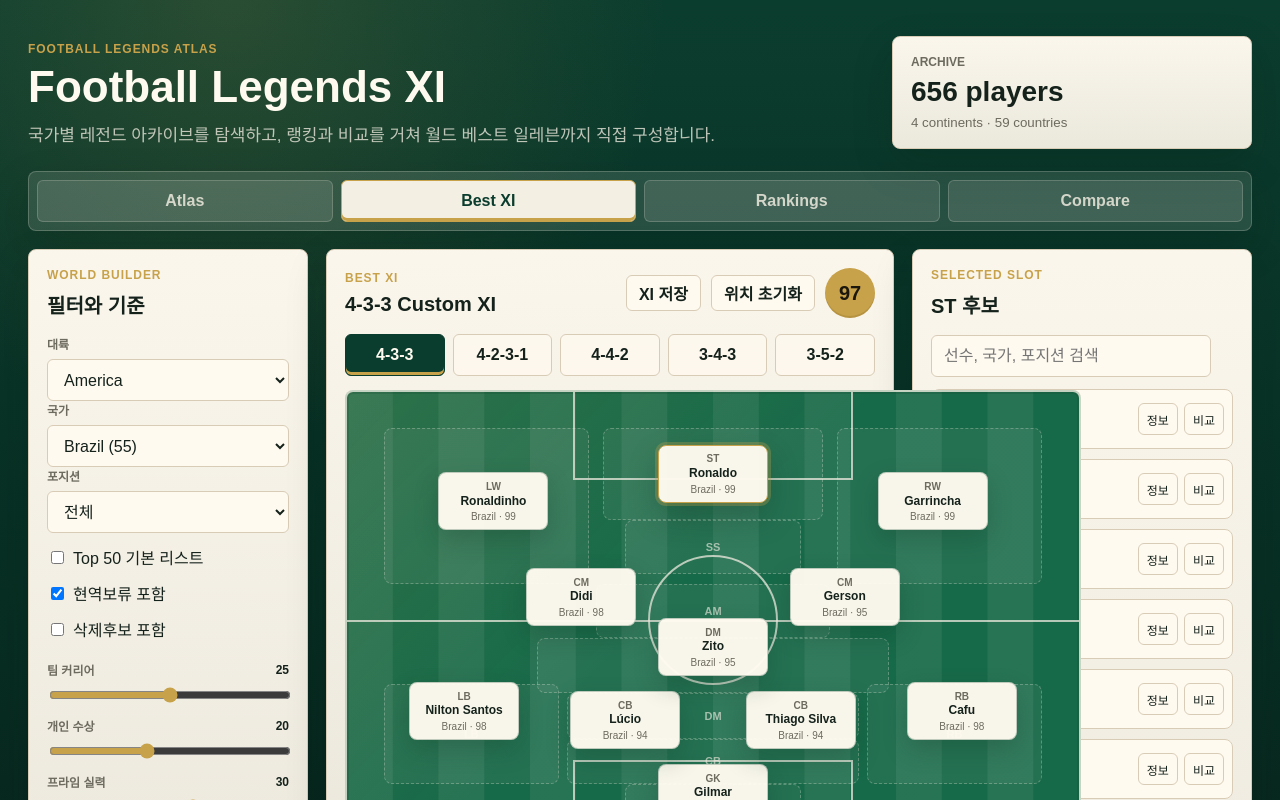
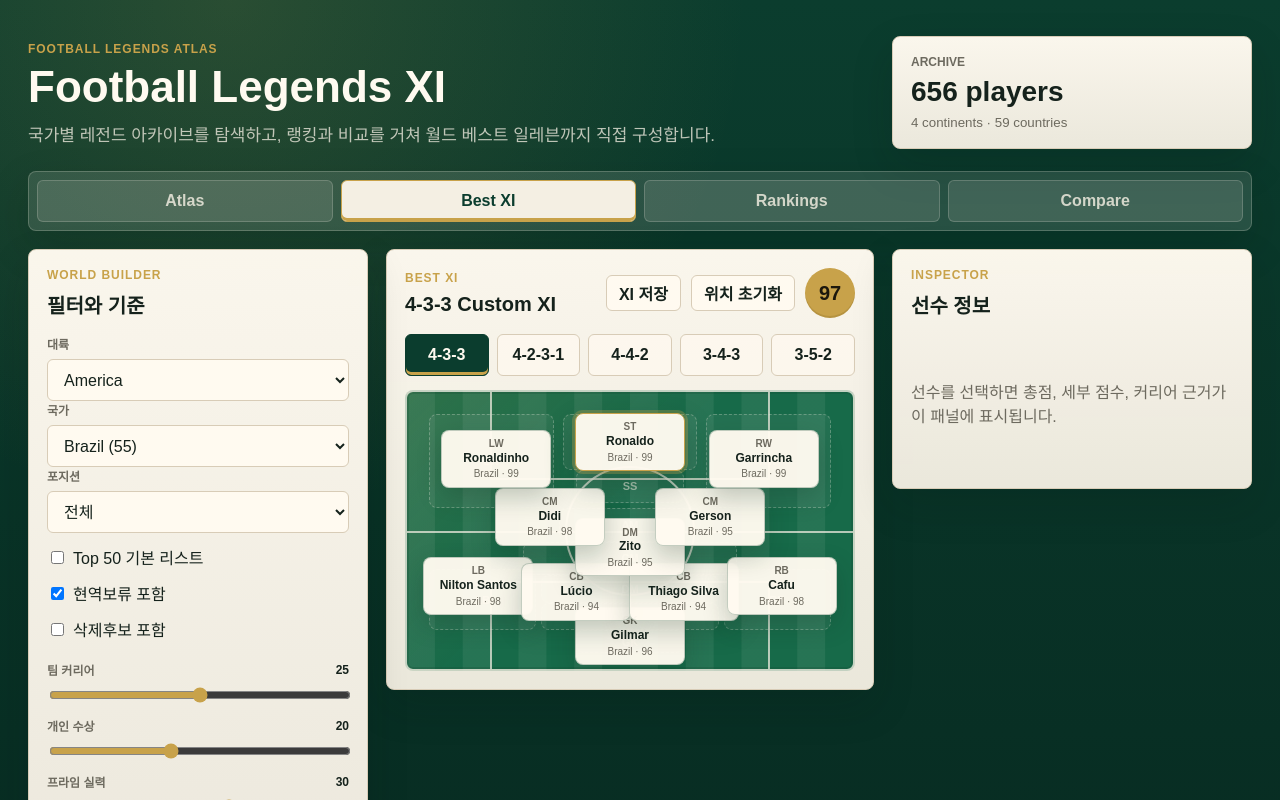
Before and after one commit to sinn357/football-legends-xi, a Next.js app: page / in a window 1280 px wide. Both pictures are taken after a click on the button "이 국가로 XI 만들기". Shown: the top 800 px of the page. Built offline with nearby package versions, Linux system fonts and the light colour scheme.

Commit message:
Rebuild phase 2 workspace layout

```diff
--- a/app/globals.css
+++ b/app/globals.css
@@ -322,19 +322,25 @@ select,
 }
 
 .atlas-grid {
-  grid-template-columns: 300px minmax(0, 1fr);
+  grid-template-columns: 300px minmax(0, 1fr) 360px;
 }
 
 .builder-grid {
-  grid-template-columns: 280px minmax(0, 1fr) 340px;
+  grid-template-columns: 340px minmax(0, 1fr) 360px;
 }
 
 .rankings-grid {
-  grid-template-columns: 300px minmax(0, 1fr);
+  grid-template-columns: 300px minmax(0, 1fr) 360px;
 }
 
 .compare-grid {
-  grid-template-columns: 340px minmax(0, 1fr);
+  grid-template-columns: 340px minmax(0, 1fr) 360px;
+}
+
+.builder-finder-panel {
+  align-content: start;
+  display: grid;
+  gap: 18px;
 }
 
 .weights-panel,
@@ -346,7 +352,8 @@ select,
 .atlas-main,
 .top-list-panel,
 .candidate-panel,
-.comparison-table-panel {
+.comparison-table-panel,
+.player-drawer {
   padding: 18px;
 }
 
@@ -354,12 +361,20 @@ select,
 .atlas-main,
 .top-list-panel,
 .candidate-panel,
-.comparison-table-panel {
+.comparison-table-panel,
+.player-drawer {
   background: linear-gradient(180deg, rgba(255, 250, 240, 0.98), rgba(244, 239, 227, 0.96));
   border: 1px solid var(--line);
   border-radius: 8px;
   box-shadow: var(--panel-shadow);
   color: var(--ink);
+}
+
+.atlas-sidebar,
+.builder-finder-panel,
+.player-drawer {
+  position: sticky;
+  top: 18px;
 }
 
 .section-heading {
@@ -469,7 +484,7 @@ input[type="range"] {
   border: 2px solid rgba(244, 239, 227, 0.78);
   border-radius: 8px;
   box-shadow: inset 0 0 0 2px rgba(20, 74, 49, 0.25);
-  min-height: 460px;
+  min-height: 0;
   overflow: hidden;
   position: relative;
 }
@@ -701,6 +716,10 @@ input[type="range"] {
   max-width: 280px;
 }
 
+.candidate-panel .search-input {
+  max-width: none;
+}
+
 .table-wrap {
   max-height: 620px;
   overflow: auto;
@@ -921,6 +940,14 @@ td strong {
   grid-template-columns: minmax(0, 1fr) 300px;
 }
 
+.atlas-grid .nation-dashboard {
+  grid-template-columns: 1fr;
+}
+
+.atlas-grid .top-list-panel {
+  order: -1;
+}
+
 .roster-section {
   display: grid;
   gap: 18px;
@@ -984,7 +1011,7 @@ td strong {
 
 .candidate-list {
   margin-top: 12px;
-  max-height: 720px;
+  max-height: min(720px, calc(100vh - 430px));
   overflow: auto;
 }
 
@@ -1115,20 +1142,17 @@ td strong {
 }
 
 .player-drawer {
-  background:
-    linear-gradient(180deg, rgba(255, 250, 240, 0.99), rgba(244, 239, 227, 0.99));
-  border-left: 1px solid var(--line);
-  bottom: 0;
-  box-shadow: -24px 0 60px rgba(4, 25, 19, 0.28);
-  color: var(--ink);
-  max-width: 460px;
+  max-height: calc(100vh - 36px);
+  min-width: 0;
+  max-width: none;
   overflow: auto;
-  padding: 22px;
-  position: fixed;
-  right: 0;
-  top: 0;
-  width: min(460px, 92vw);
-  z-index: 20;
+  width: auto;
+  z-index: 2;
+}
+
+.inspector-empty {
+  display: grid;
+  min-height: 240px;
 }
 
 .drawer-header {
--- a/components/LegendBuilder.tsx
+++ b/components/LegendBuilder.tsx
@@ -1,7 +1,7 @@
 "use client";
 
 import { useEffect, useMemo, useRef, useState } from "react";
-import type { MutableRefObject, RefObject } from "react";
+import type { MutableRefObject, ReactNode, RefObject } from "react";
 import type { Continent, LegendData, LegendPlayer, PlayerStatus, PositionCode, ScoreKey, ScoreMode } from "@/lib/legend-data";
 
 type TabId = "atlas" | "best-xi" | "rankings" | "compare";
@@ -528,6 +528,8 @@ export function LegendBuilder({ data }: { data: LegendData }) {
     });
   }
 
+  const inspector = <PlayerDetailDrawer player={selectedPlayer} onClose={() => setSelectedPlayerId(null)} onToggleCompare={toggleCompare} />;
+
   return (
     <main className="app-shell">
       <section className="workspace-header">
@@ -585,6 +587,7 @@ export function LegendBuilder({ data }: { data: LegendData }) {
           onPlayerSelect={setSelectedPlayerId}
           selectedCountryTop={selectedCountryTop}
           selectedCountrySummary={selectedCountrySummary}
+          inspector={inspector}
           weights={weights}
         />
       ) : null}
@@ -637,6 +640,7 @@ export function LegendBuilder({ data }: { data: LegendData }) {
           draggingSlotId={draggingSlotId}
           dropTargetSlotId={dropTargetSlotId}
           dropTargetRole={dropTargetRole}
+          inspector={inspector}
           weights={weights}
           onWeightChange={updateWeight}
         />
@@ -647,6 +651,7 @@ export function LegendBuilder({ data }: { data: LegendData }) {
           onPlayerSelect={setSelectedPlayerId}
           onToggleCompare={toggleCompare}
           rankings={rankingPlayers}
+          inspector={inspector}
           weights={weights}
           onWeightChange={updateWeight}
         />
@@ -659,11 +664,10 @@ export function LegendBuilder({ data }: { data: LegendData }) {
           onToggleCompare={toggleCompare}
           players={data.players}
           playerById={playerById}
+          inspector={inspector}
           weights={weights}
         />
       ) : null}
-
-      <PlayerDetailDrawer player={selectedPlayer} onClose={() => setSelectedPlayerId(null)} onToggleCompare={toggleCompare} />
     </main>
   );
 }
@@ -680,6 +684,7 @@ function AtlasView({
   onPlayerSelect,
   selectedCountryTop,
   selectedCountrySummary,
+  inspector,
   weights,
 }: {
   atlasContinent: Continent | null;
@@ -693,6 +698,7 @@ function AtlasView({
   onPlayerSelect: (playerId: string) => void;
   selectedCountryTop: Array<{ player: LegendPlayer; rating: number }>;
   selectedCountrySummary?: LegendData["countries"][number];
+  inspector: ReactNode;
   weights: WeightMap;
 }) {
   const groupedByPosition = groupPlayersByPosition(atlasPlayers);
@@ -801,6 +807,7 @@ function AtlasView({
           </aside>
         </div>
       </section>
+      {inspector}
     </section>
   );
 }
@@ -825,6 +832,7 @@ function BestXiView({
   getSlotPositionsForDrag,
   includeActiveHold,
   includeDeleteCandidates,
+  inspector,
   manualSlots,
   onAssignPlayer,
   onCandidateQueryChange,
@@ -871,6 +879,7 @@ function BestXiView({
   getSlotPositionsForDrag: () => Record<string, SlotPosition>;
   includeActiveHold: boolean;
   includeDeleteCandidates: boolean;
+  inspector: ReactNode;
   manualSlots: Record<string, string>;
   onAssignPlayer: (playerId: string) => void;
   onCandidateQueryChange: (query: string) => void;
@@ -899,6 +908,24 @@ function BestXiView({
   weights: WeightMap;
 }) {
   const selectedSlot = formation.slots.find((slot) => slot.id === selectedSlotId) ?? formation.slots[0];
+  const dragPointerStartRef = useRef<DragPoint | null>(null);
+
+  function isDraggingPastThreshold(event: DragPoint) {
+    const start = dragPointerStartRef.current;
+    if (!start) {
+      return true;
+    }
+
+    return Math.hypot(event.clientX - start.clientX, event.clientY - start.clientY) > 4;
+  }
+
+  function clearDragState() {
+    activeDragSlotRef.current = null;
+    dragPointerStartRef.current = null;
+    setDraggingSlotId(null);
+    setDropTargetSlotId(null);
+    setDropTargetRole(null);
+  }
 
   useEffect(() => {
     if (!draggingSlotId) {
@@ -908,6 +935,9 @@ function BestXiView({
     function handleMouseMove(event: MouseEvent) {
       const slotId = activeDragSlotRef.current;
       if (slotId) {
+        if (!isDraggingPastThreshold(event)) {
+          return;
+        }
         updateSlotPosition(slotId, event);
       }
     }
@@ -915,7 +945,12 @@ function BestXiView({
     function handleMouseUp(event: MouseEvent) {
       const slotId = activeDragSlotRef.current;
       if (slotId) {
+        if (!isDraggingPastThreshold(event)) {
+          clearDragState();
+          return;
+        }
         finalizeSlotDrag(slotId, event);
+        dragPointerStartRef.current = null;
       }
     }
 
@@ -929,7 +964,8 @@ function BestXiView({
 
   return (
     <section className="builder-grid">
-      <aside className="weights-panel">
+      <aside className="builder-finder-panel">
+        <section className="weights-panel">
           <div className="section-heading">
             <p className="eyebrow">World Builder</p>
             <h2>필터와 기준</h2>
@@ -996,6 +1032,44 @@ function BestXiView({
               </label>
             ))}
           </div>
+        </section>
+        <section className="candidate-panel">
+          <div className="section-heading">
+            <p className="eyebrow">Selected Slot</p>
+            <h2>{selectedSlot.label} 후보</h2>
+          </div>
+          <input
+            className="search-input"
+            onChange={(event) => onCandidateQueryChange(event.target.value)}
+            placeholder="선수, 국가, 포지션 검색"
+            type="search"
+            value={candidateQuery}
+          />
+          <div className="candidate-list">
+            {candidatePlayers.map(({ player, rating }) => (
+              <article className="candidate-item" key={player.id}>
+                <button onClick={() => onAssignPlayer(player.id)} type="button">
+                  <strong>{player.name}</strong>
+                  <span>
+                    {player.country} · {player.primaryPosition} · {rating}
+                  </span>
+                </button>
+                <div>
+                  <button onClick={() => onPlayerSelect(player.id)} type="button">
+                    정보
+                  </button>
+                  <button
+                    className={compareIds.includes(player.id) ? "active" : ""}
+                    onClick={() => onToggleCompare(player.id)}
+                    type="button"
+                  >
+                    비교
+                  </button>
+                </div>
+              </article>
+            ))}
+          </div>
+        </section>
       </aside>
 
       <section className="pitch-panel">
@@ -1055,28 +1129,41 @@ function BestXiView({
                   .filter(Boolean)
                   .join(" ")}
                 key={slot.id}
-                onClick={() => onSelectedSlotChange(slot.id)}
+                onClick={() => {
+                  onSelectedSlotChange(slot.id);
+                  if (selected) {
+                    onPlayerSelect(selected.player.id);
+                  }
+                }}
                 onPointerCancel={() => {
-                  activeDragSlotRef.current = null;
-                  setDraggingSlotId(null);
-                  setDropTargetSlotId(null);
-                  setDropTargetRole(null);
+                  clearDragState();
                 }}
                 onPointerDown={(event) => {
                   activeDragSlotRef.current = slot.id;
+                  dragPointerStartRef.current = { clientX: event.clientX, clientY: event.clientY };
                   dragStartPositionsRef.current = getSlotPositionsForDrag();
                   setDraggingSlotId(slot.id);
                   onSelectedSlotChange(slot.id);
                   event.currentTarget.setPointerCapture(event.pointerId);
-                  updateSlotPosition(slot.id, event);
                 }}
                 onPointerMove={(event) => {
                   if (activeDragSlotRef.current === slot.id) {
+                    if (!isDraggingPastThreshold(event)) {
+                      return;
+                    }
                     updateSlotPosition(slot.id, event);
                   }
                 }}
                 onPointerUp={(event) => {
+                  if (!isDraggingPastThreshold(event)) {
+                    clearDragState();
+                    if (event.currentTarget.hasPointerCapture(event.pointerId)) {
+                      event.currentTarget.releasePointerCapture(event.pointerId);
+                    }
+                    return;
+                  }
                   finalizeSlotDrag(slot.id, event);
+                  dragPointerStartRef.current = null;
                   if (event.currentTarget.hasPointerCapture(event.pointerId)) {
                     event.currentTarget.releasePointerCapture(event.pointerId);
                   }
@@ -1086,10 +1173,10 @@ function BestXiView({
                     return;
                   }
                   activeDragSlotRef.current = slot.id;
+                  dragPointerStartRef.current = { clientX: event.clientX, clientY: event.clientY };
                   dragStartPositionsRef.current = getSlotPositionsForDrag();
                   setDraggingSlotId(slot.id);
                   onSelectedSlotChange(slot.id);
-                  updateSlotPosition(slot.id, event);
                 }}
                 role="button"
                 style={{ left: `${position.left}%`, top: `${position.top}%` }}
@@ -1105,43 +1192,7 @@ function BestXiView({
         </div>
       </section>
 
-      <aside className="candidate-panel">
-        <div className="section-heading">
-          <p className="eyebrow">Selected Slot</p>
-          <h2>{selectedSlot.label} 후보</h2>
-        </div>
-        <input
-          className="search-input"
-          onChange={(event) => onCandidateQueryChange(event.target.value)}
-          placeholder="선수, 국가, 포지션 검색"
-          type="search"
-          value={candidateQuery}
-        />
-        <div className="candidate-list">
-          {candidatePlayers.map(({ player, rating }) => (
-            <article className="candidate-item" key={player.id}>
-              <button onClick={() => onAssignPlayer(player.id)} type="button">
-                <strong>{player.name}</strong>
-                <span>
-                  {player.country} · {player.primaryPosition} · {rating}
-                </span>
-              </button>
-              <div>
-                <button onClick={() => onPlayerSelect(player.id)} type="button">
-                  정보
-                </button>
-                <button
-                  className={compareIds.includes(player.id) ? "active" : ""}
-                  onClick={() => onToggleCompare(player.id)}
-                  type="button"
-                >
-                  비교
-                </button>
-              </div>
-            </article>
-          ))}
-        </div>
-      </aside>
+      {inspector}
     </section>
   );
 }
@@ -1150,12 +1201,14 @@ function RankingsView({
   onPlayerSelect,
   onToggleCompare,
   onWeightChange,
+  inspector,
   rankings,
   weights,
 }: {
   onPlayerSelect: (playerId: string) => void;
   onToggleCompare: (playerId: string) => void;
   onWeightChange: (key: ScoreKey, value: number) => void;
+  inspector: ReactNode;
   rankings: Array<{ player: LegendPlayer; rating: number }>;
   weights: WeightMap;
 }) {
@@ -1201,6 +1254,7 @@ function RankingsView({
           ))}
         </div>
       </section>
+      {inspector}
     </section>
   );
 }
@@ -1211,6 +1265,7 @@ function CompareView({
   onToggleCompare,
   playerById,
   players,
+  inspector,
   weights,
 }: {
   compareIds: string[];
@@ -1218,6 +1273,7 @@ function CompareView({
   onToggleCompare: (playerId: string) => void;
   playerById: Map<string, LegendPlayer>;
   players: LegendPlayer[];
+  inspector: ReactNode;
   weights: WeightMap;
 }) {
   const comparedPlayers = compareIds.map((id) => playerById.get(id)).filter(Boolean) as LegendPlayer[];
@@ -1281,6 +1337,7 @@ function CompareView({
           </div>
         )}
       </section>
+      {inspector}
     </section>
   );
 }
@@ -1295,7 +1352,15 @@ function PlayerDetailDrawer({
   player: LegendPlayer | null;
 }) {
   if (!player) {
-    return null;
+    return (
+      <aside className="player-drawer inspector-empty" aria-label="선수 상세">
+        <div className="section-heading">
+          <p className="eyebrow">Inspector</p>
+          <h2>선수 정보</h2>
+        </div>
+        <p className="empty-state">선수를 선택하면 총점, 세부 점수, 커리어 근거가 이 패널에 표시됩니다.</p>
+      </aside>
+    );
   }
 
   return (
```
Lines whose indentation alone changed are shown as unchanged.
